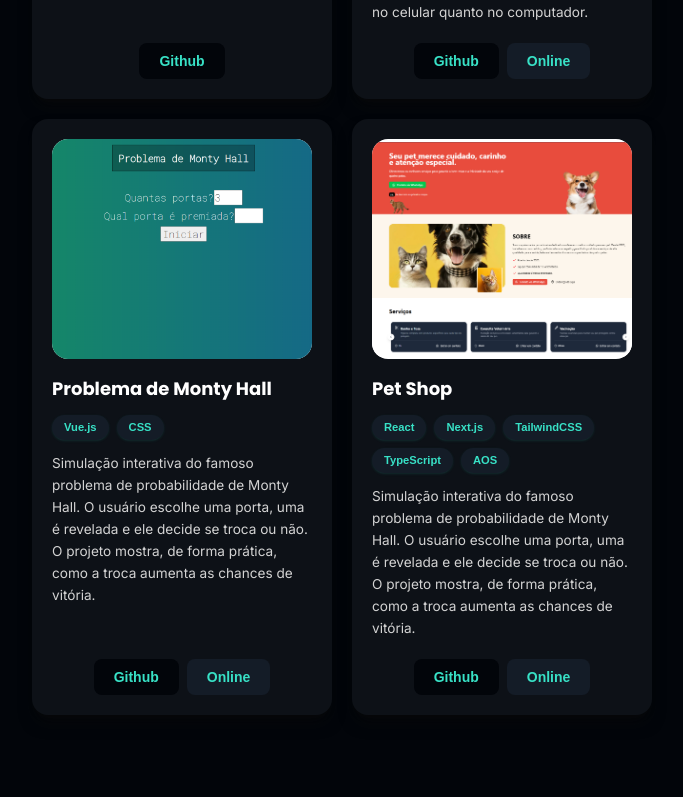
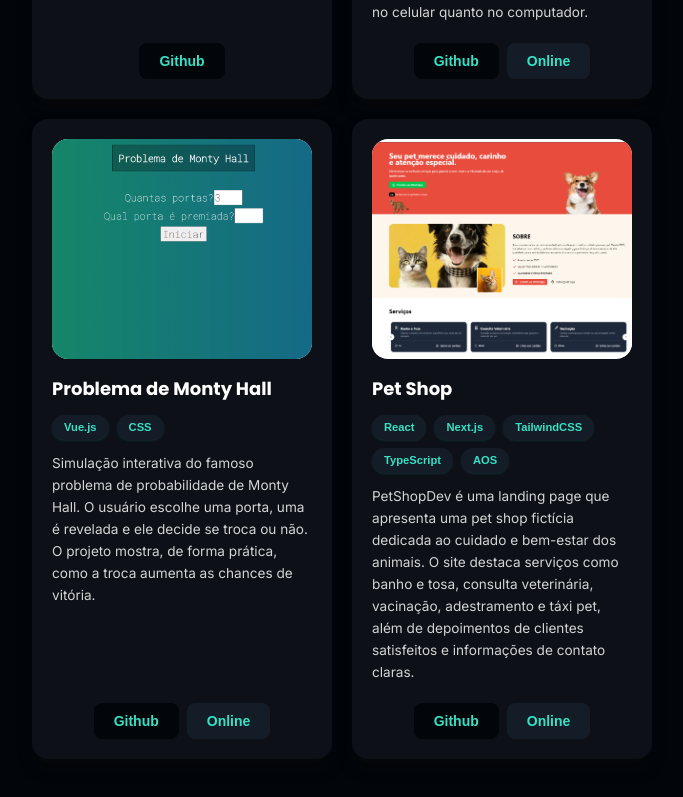
Before and after one commit to VictorPFe/PortfolioJovemDev, a Next.js app: page / in a window 1280 px wide. Shown: the part 3498-4295 px from the top of the page, without its empty margins (298-981 px from the left). Built offline with nearby package versions, Linux system fonts and the light colour scheme.

Commit message:
Atualização na descrição do petShop

```diff
--- a/src/_components/Projetos.tsx
+++ b/src/_components/Projetos.tsx
@@ -90,7 +90,7 @@ export function Projetos() {
             title="Pet Shop"
             tecnologia={petS}
             site="https://pet-shop-dev.vercel.app/"
-            description="Simulação interativa do famoso problema de probabilidade de Monty Hall. O usuário escolhe uma porta, uma é revelada e ele decide se troca ou não. O projeto mostra, de forma prática, como a troca aumenta as chances de vitória."
+            description="PetShopDev é uma landing page que apresenta uma pet shop fictícia dedicada ao cuidado e bem-estar dos animais. O site destaca serviços como banho e tosa, consulta veterinária, vacinação, adestramento e táxi pet, além de depoimentos de clientes satisfeitos e informações de contato claras."
             github="https://github.com/VictorPFe/PetShopDev"
           />
 
```
